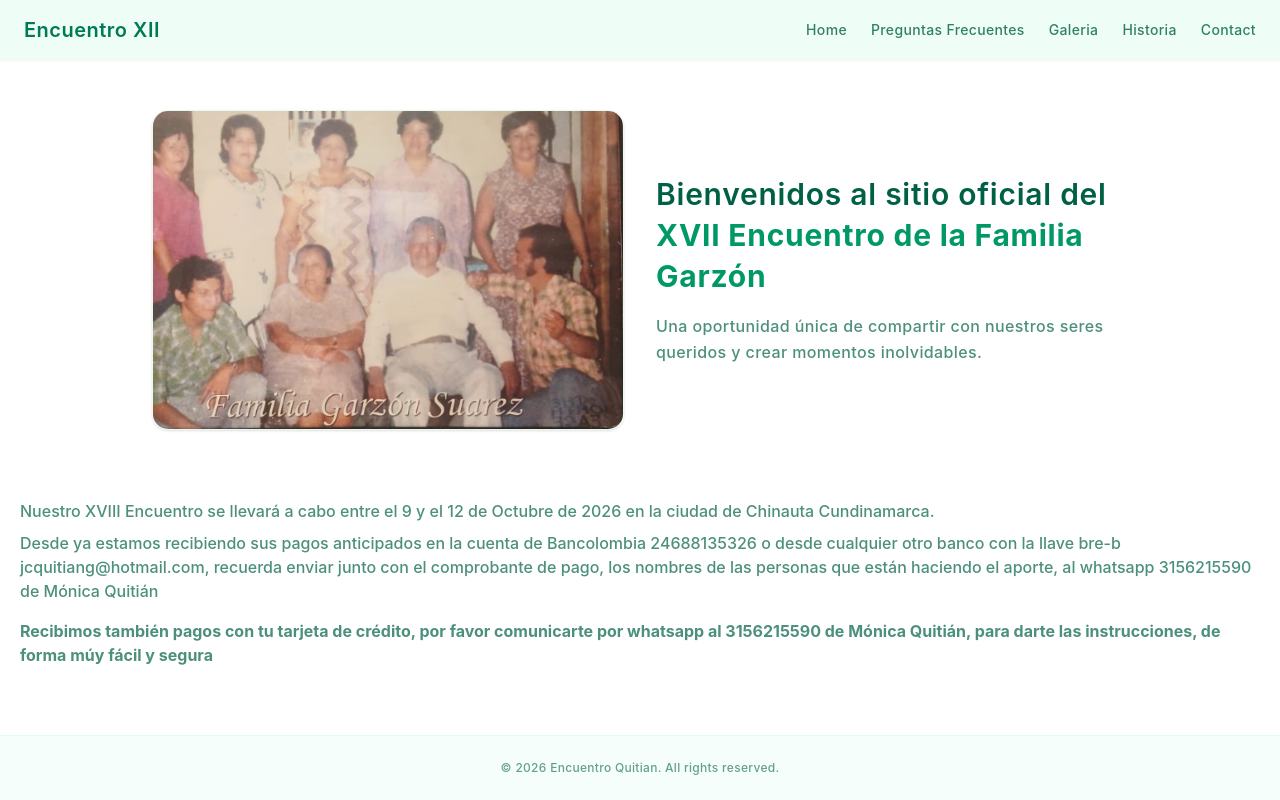
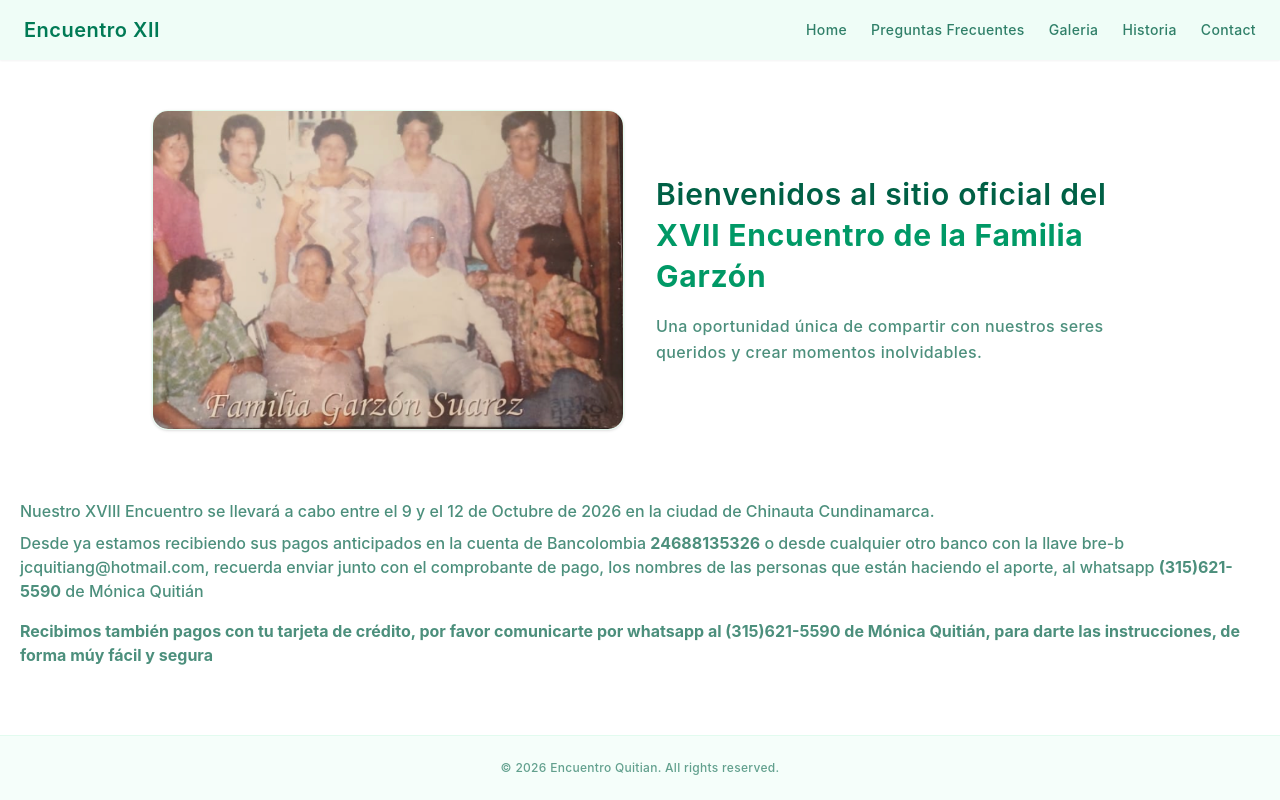
Before and after one commit to gquitian-design/encuentro_site, a React (Vite) app: page / in a window 1280 px wide. Built offline with nearby package versions, Linux system fonts and the light colour scheme.

Commit message:
fixed the links and made some styling changes

```diff
--- a/src/components/Header.jsx
+++ b/src/components/Header.jsx
@@ -94,11 +94,11 @@ const Header = () => {
             </li>
             <li>
               <Link
-                to="/us"
+                to="/history"
                 onClick={() => setIsOpen(false)}
                 className="block py-1 hover:text-emerald-600 dark:hover:text-emerald-400 transition-colors"
               >
-                Nosotros
+                Historia
               </Link>
             </li>
             <li>
--- a/src/pages/HomePage.jsx
+++ b/src/pages/HomePage.jsx
@@ -33,8 +33,8 @@ function HomePage() {
 
             <div className='text-sm md:text-base font-medium text-emerald-800/70 p-5'>
                 <p>Nuestro XVIII Encuentro se llevará a cabo entre el 9 y el 12 de Octubre de 2026 en la ciudad de Chinauta Cundinamarca.</p>
-                <p className='pt-2'>Desde ya estamos recibiendo sus pagos anticipados en la cuenta de Bancolombia 24688135326 o desde cualquier otro banco con la llave bre-b jcquitiang@hotmail.com, recuerda enviar junto con el comprobante de pago, los nombres de las personas que están haciendo el aporte, al whatsapp 3156215590 de Mónica Quitián</p>
-                <p className='font-bold pt-4'>Recibimos también pagos con tu tarjeta de crédito, por favor comunicarte por whatsapp al 3156215590 de Mónica Quitián, para darte las instrucciones, de forma múy fácil y segura</p>
+                <p className='pt-2'>Desde ya estamos recibiendo sus pagos anticipados en la cuenta de Bancolombia <span className='font-bold'>24688135326</span> o desde cualquier otro banco con la llave bre-b jcquitiang@hotmail.com, recuerda enviar junto con el comprobante de pago, los nombres de las personas que están haciendo el aporte, al whatsapp <span className='font-bold'>(315)621-5590</span> de Mónica Quitián</p>
+                <p className='font-bold pt-4'>Recibimos también pagos con tu tarjeta de crédito, por favor comunicarte por whatsapp al (315)621-5590 de Mónica Quitián, para darte las instrucciones, de forma múy fácil y segura</p>
             </div>
             <Footer />
         </div>
```
